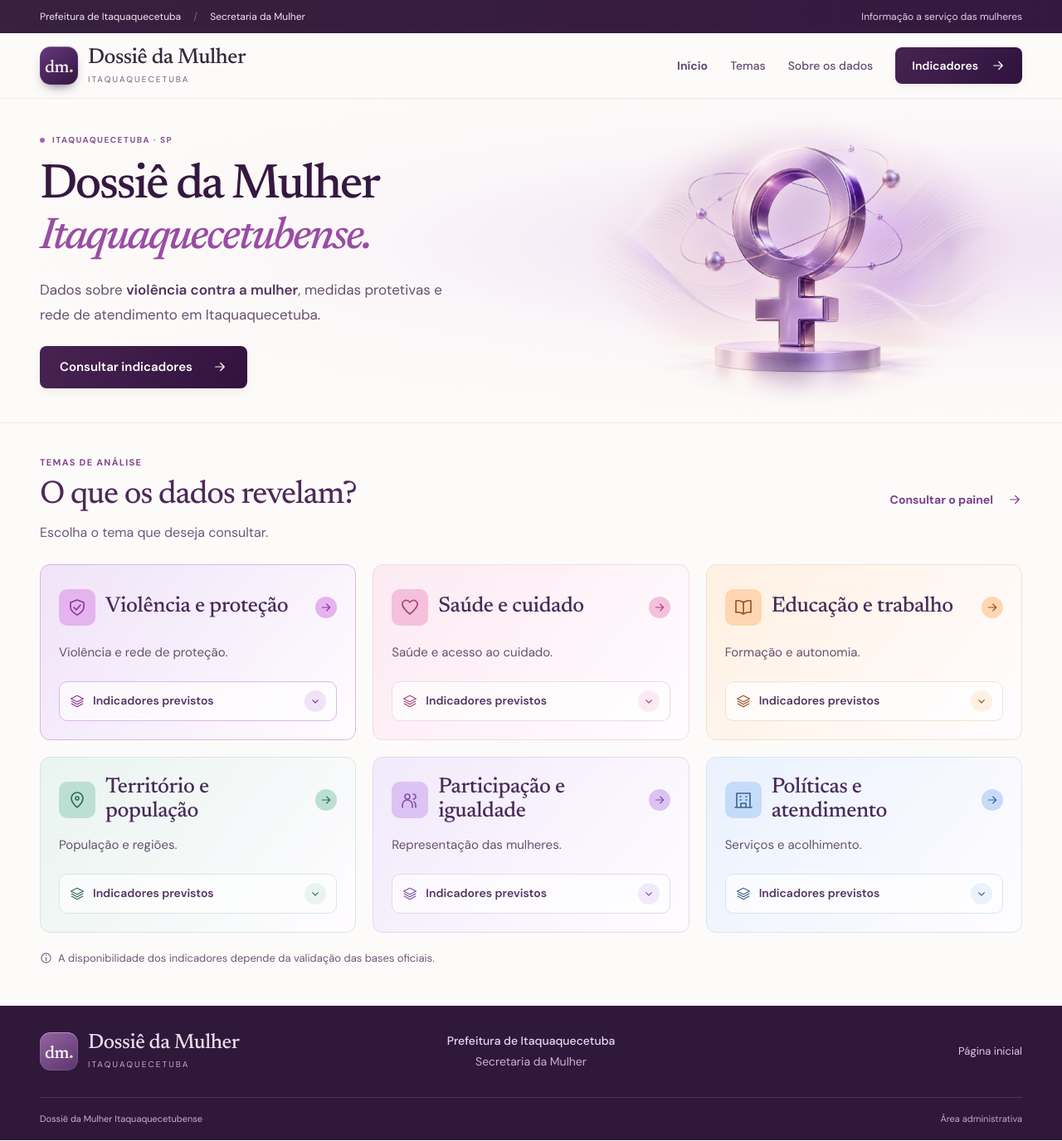
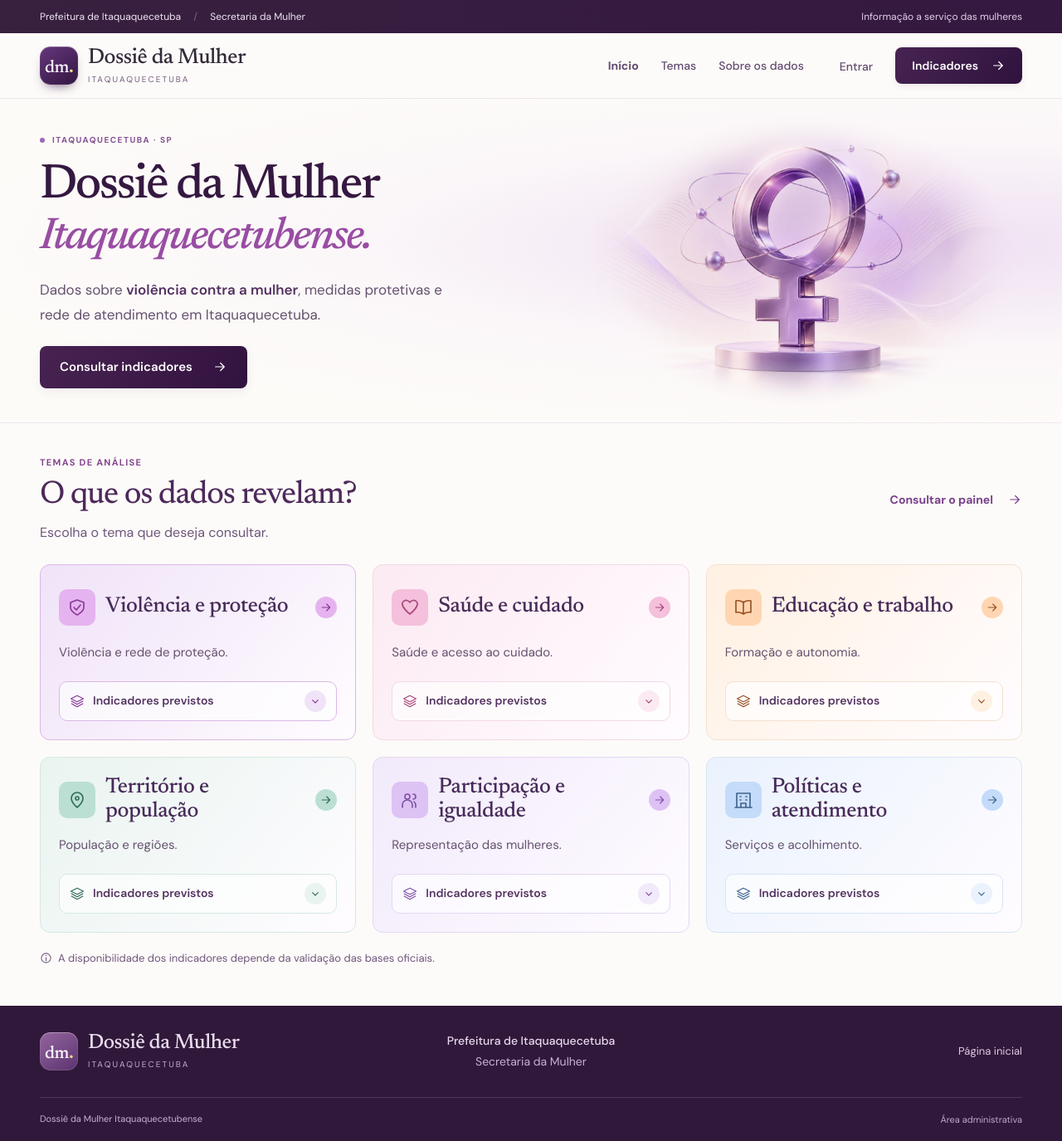
Before and after one commit to viniruizz05/dossie-da-mulher, a React (Vite) app: page / in a window 1280 px wide. Shown: the whole page at 83% size. Built offline with nearby package versions, Linux system fonts and the light colour scheme.

Commit message:
Destaca acesso da equipe no cabeçalho e rodapé

```diff
--- a/src/components/layout/Footer.tsx
+++ b/src/components/layout/Footer.tsx
@@ -1,4 +1,5 @@
 import { Brand } from './Brand';
+import { Icon } from '../ui/Icon';
 
 export function Footer() {
   return (
@@ -9,7 +10,7 @@ export function Footer() {
           <div className="footer-institution"><strong>Prefeitura de Itaquaquecetuba</strong><p>Secretaria da Mulher</p></div>
           <a className="footer-return" href="./">Página inicial</a>
         </div>
-        <div className="footer-bottom"><span>Dossiê da Mulher Itaquaquecetubense</span><a href="./admin.html">Área administrativa</a></div>
+        <div className="footer-bottom"><span>Dossiê da Mulher Itaquaquecetubense</span><a className="footer-login" href="./admin.html"><Icon name="lock" size={14} />Área administrativa</a></div>
       </div>
     </footer>
   );
--- a/src/components/layout/Header.tsx
+++ b/src/components/layout/Header.tsx
@@ -19,6 +19,7 @@ export function Header({ page = 'inicio' }: { page?: 'inicio' | 'indicadores' })
             <a href="./" aria-current={page === 'inicio' ? 'page' : undefined}>Início</a>
             <a href="./#temas">Temas</a>
             <a href="./indicadores.html#metodologia">Sobre os dados</a>
+            <a className="nav-login" href="./admin.html" aria-label="Entrar na área administrativa" title="Acesso da equipe responsável"><Icon name="lock" size={16} />Entrar</a>
             <a className="nav-cta" href="./indicadores.html" aria-current={page === 'indicadores' ? 'page' : undefined}>Indicadores <Icon name="arrow" size={16} /></a>
           </nav>
         </div>
```
